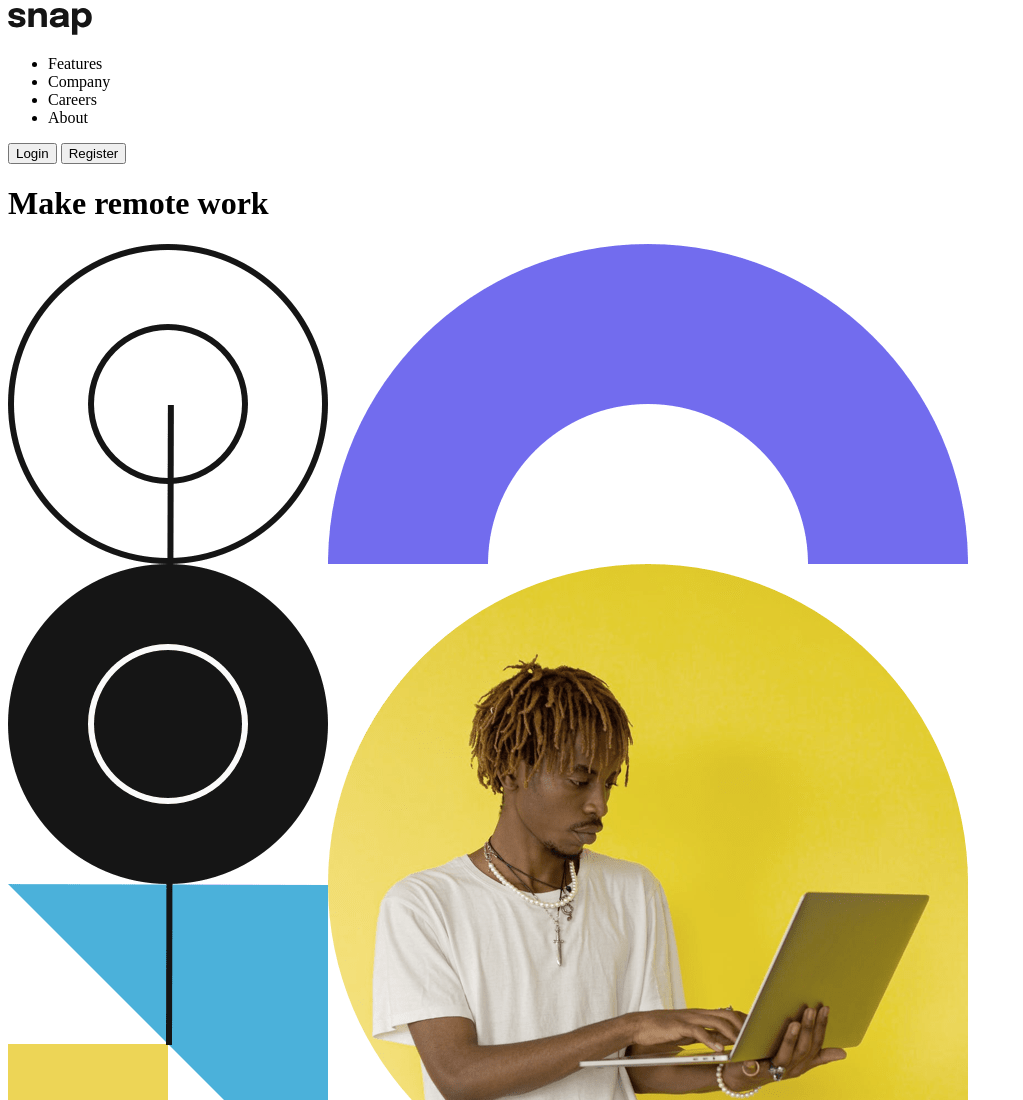
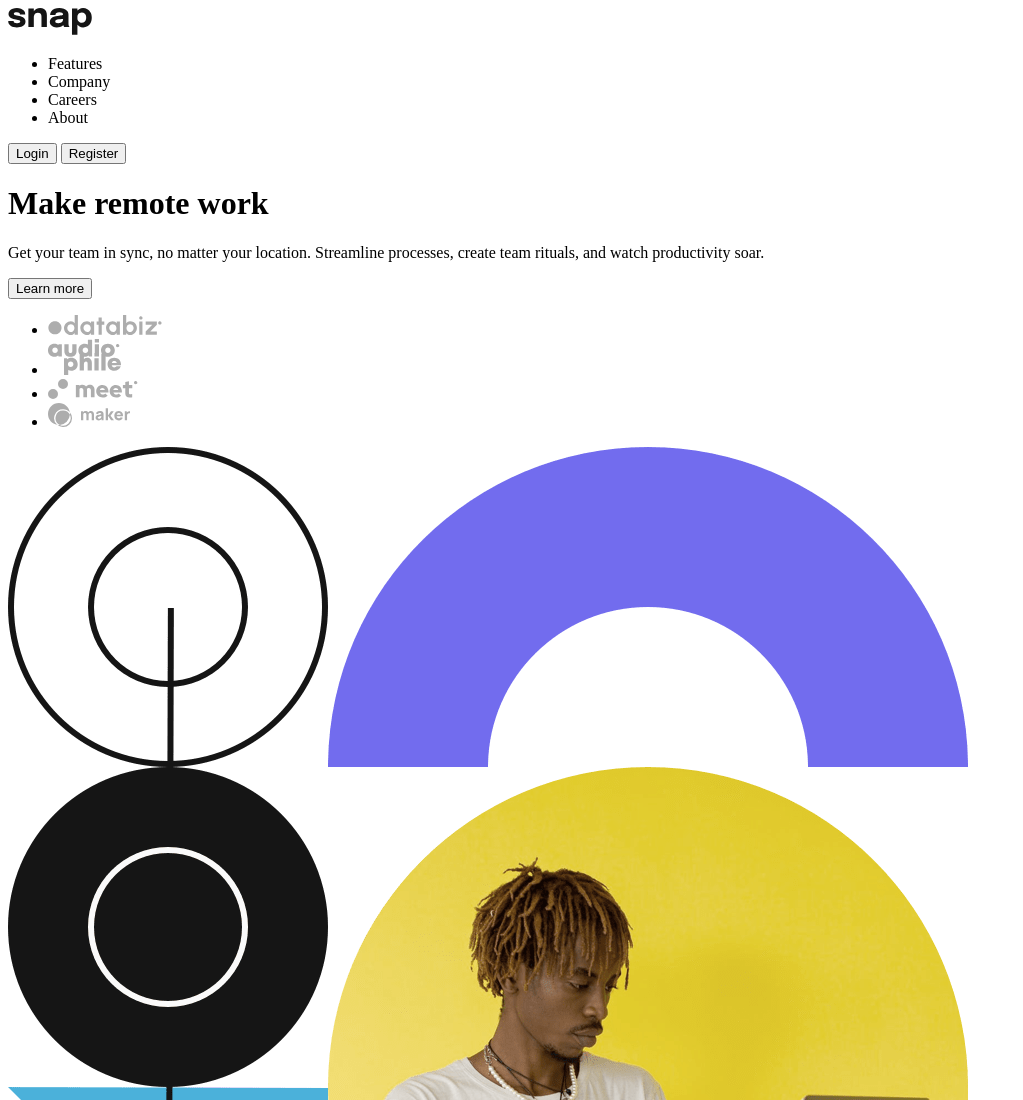
Before and after one commit to JoleneKearse/fem-intro-section-with-dropdown-navigation, a plain HTML site: page index.html in a window 1280 px wide. Shown: the top 1100 px of the page, without its empty margins (0-1023 px from the left). Drawn offline with Linux system fonts and the light colour scheme.

Commit message:
feat: finish skeleton

```diff
--- a/index.html
+++ b/index.html
@@ -27,6 +27,18 @@
   <main>
     <div class="hero-section">
       <h1>Make remote work</h1>
+      <p>
+        Get your team in sync, no matter your location. Streamline processes, create team rituals, and watch productivity soar.
+      </p>
+      <button class="cta">Learn more</button>
+      <div class="client-logos">
+        <ul>
+          <li><img src="images/client-databiz.svg" alt="logo"></li>
+          <li><img src="images/client-audiophile.svg" alt="logo"></li>
+          <li><img src="images/client-meet.svg" alt="logo"></li>
+          <li><img src="images/client-maker.svg" alt="logo"></li>
+        </ul>
+      </div>
       <picture>
         <source media="(min-width: 1000px)" srcset="images/image-hero-desktop-1280w.png" alt="colourful vector shapes surrounding man using laptop">
         <source media="(min-width: 250px)" srcset="images/image-hero-mobile-564w.png" alt="colourful vector shapes surrounding man using laptop">
@@ -34,11 +46,5 @@
       </picture>
     </div>
   </main>
-
-
-  Get your team in sync, no matter your location. Streamline processes,
-  create team rituals, and watch productivity soar.
-
-  Learn more
 </body>
 </html>
```
Also changed, not shown: images/client-audiophile.svg (added), images/client-databiz.svg (added), images/client-maker.svg (added), images/client-meet.svg (added).
